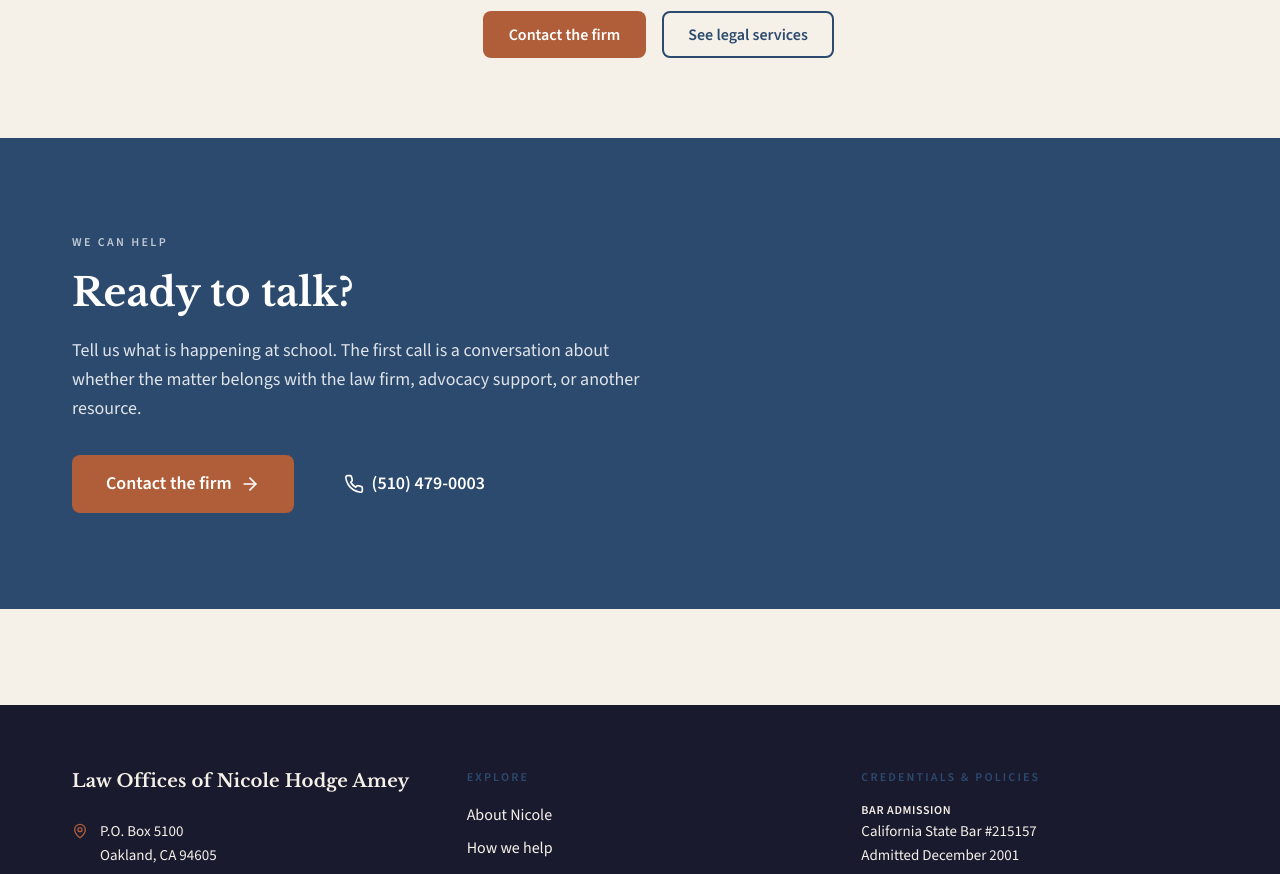
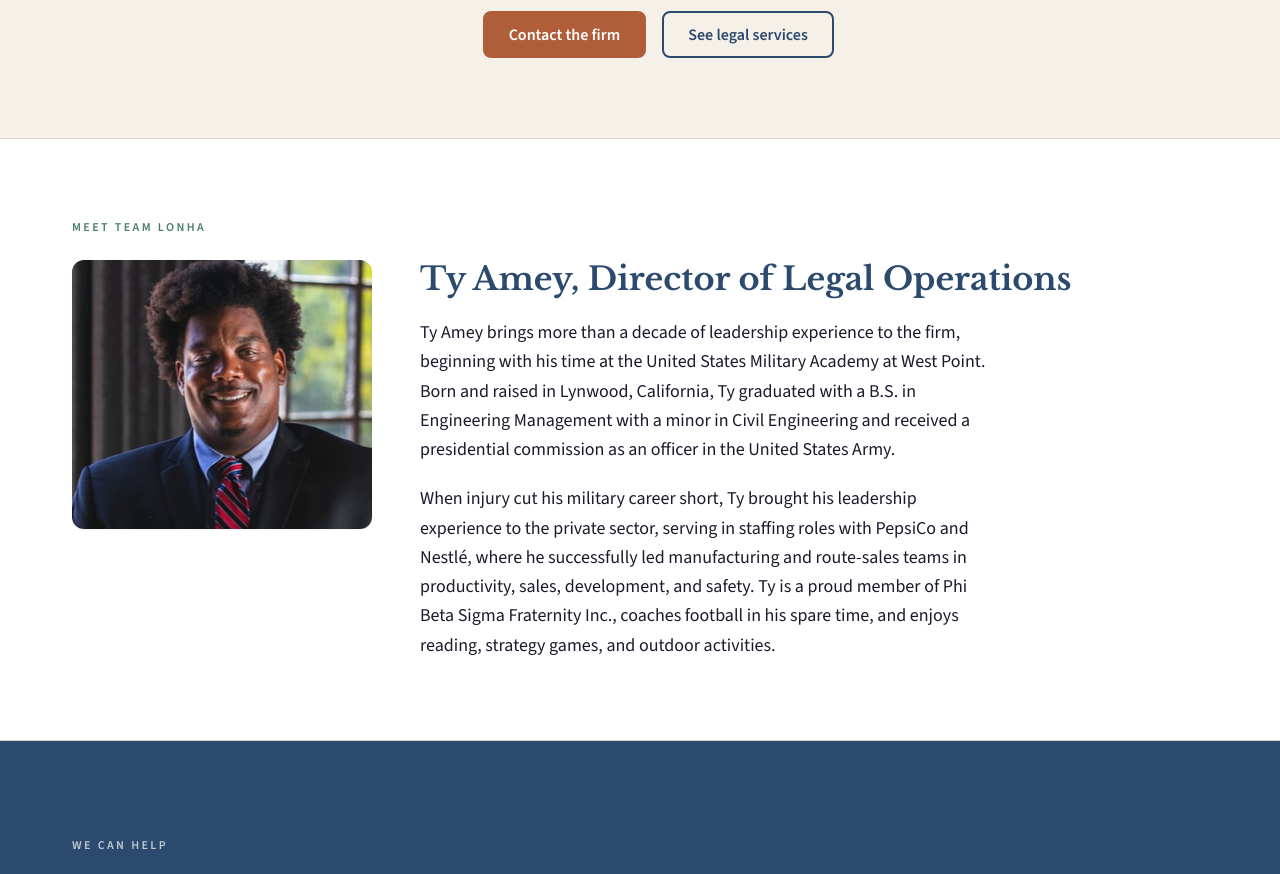
Before and after one commit to marchitectsio/lonha-website, a Next.js app: page /about in a window 1280 px wide. Shown: the part 1600-2474 px from the top of the page. Built offline with nearby package versions, Linux system fonts and the light colour scheme.

Commit message:
Add Meet Team LONHA section with Ty Amey portrait to about page
Added a new section introducing Ty Amey, including his portrait and biography.

```diff
--- a/app/about/page.tsx
+++ b/app/about/page.tsx
@@ -1,4 +1,5 @@
 import type { Metadata } from "next";
+import Image from "next/image";
 import Link from "next/link";
 import SiteFrame from "@/components/SiteFrame";
 import CTABanner from "@/components/CTABanner";
@@ -94,6 +95,39 @@ export default function AboutPage() {
         </div>
       </section>
 
+      <section className="bg-[color:var(--surface-raised)] border-y border-[color:var(--border-subtle)] py-12 md:py-20">
+        <div className="container-x">
+          <p className="text-xs font-semibold uppercase tracking-[0.2em] text-[color:var(--brand-secondary)] mb-6">
+            Meet Team LONHA
+          </p>
+          <div className="grid gap-8 md:grid-cols-[300px_1fr] md:gap-12 items-start">
+            <Image
+              src="/images/ty-amey.jpg"
+              alt="Portrait of Ty Amey"
+              width={359}
+              height={322}
+              className="w-full max-w-[300px] rounded-xl shadow-sm"
+            />
+            <div>
+              <h2
+                className="font-serif font-bold text-[color:var(--brand-primary)]"
+                style={{ fontSize: "clamp(1.5rem, 2.6vw, 2rem)", lineHeight: 1.2 }}
+              >
+                Ty Amey, Director of Legal Operations
+              </h2>
+              <div className="mt-5 space-y-5 text-lg leading-relaxed text-[color:var(--text-primary)] max-w-prose">
+                <p>
+                  Ty Amey brings more than a decade of leadership experience to the firm, beginning with his time at the United States Military Academy at West Point. Born and raised in Lynwood, California, Ty graduated with a B.S. in Engineering Management with a minor in Civil Engineering and received a presidential commission as an officer in the United States Army.
+                </p>
+                <p>
+                  When injury cut his military career short, Ty brought his leadership experience to the private sector, serving in staffing roles with PepsiCo and Nestlé, where he successfully led manufacturing and route-sales teams in productivity, sales, development, and safety. Ty is a proud member of Phi Beta Sigma Fraternity Inc., coaches football in his spare time, and enjoys reading, strategy games, and outdoor activities.
+                </p>
+              </div>
+            </div>
+          </div>
+        </div>
+      </section>
+
       <CTABanner
         eyebrow="We can help"
         heading="Ready to talk?"
```
